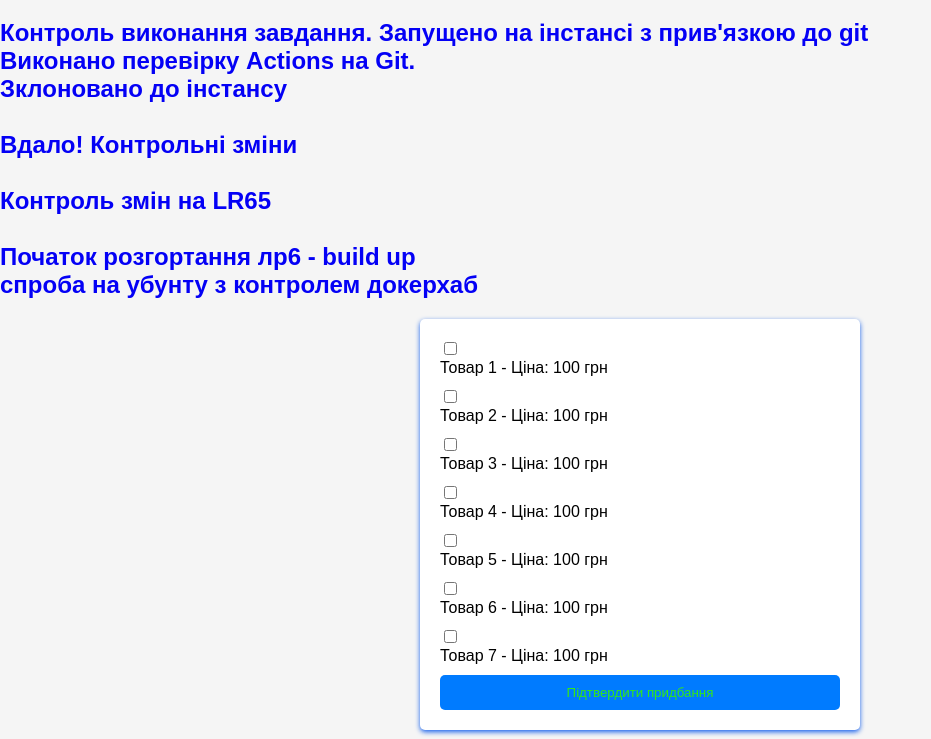
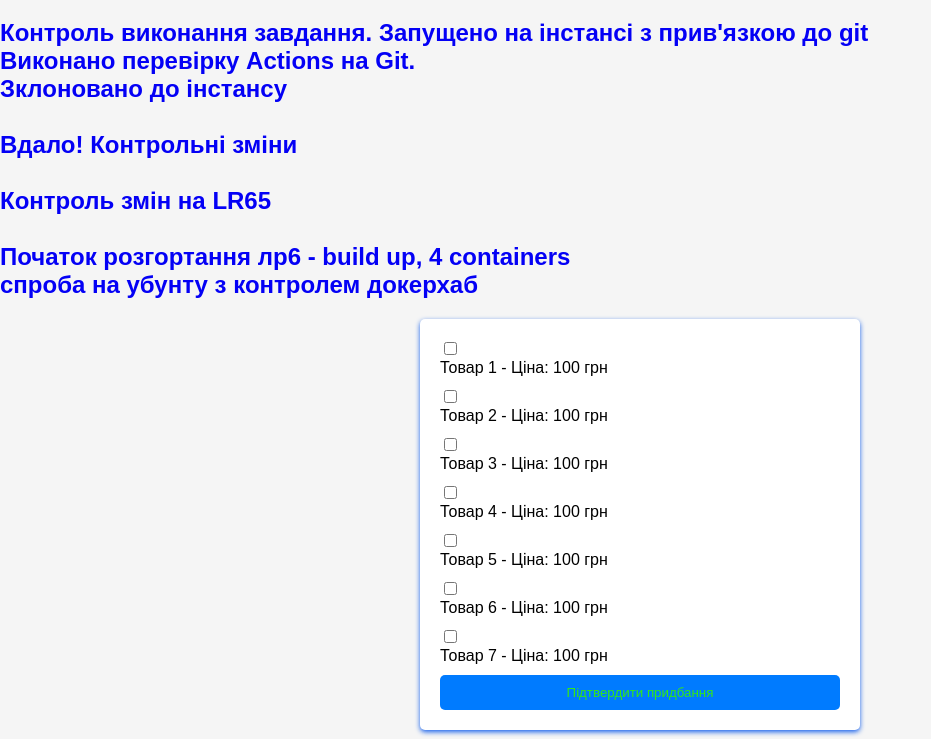
Before and after one commit to mavi-fiot/IITLR45v3ins, a plain HTML site: page index.html in a window 1280 px wide. Shown: the part 61-800 px from the top of the page, without its empty margins (0-931 px from the left). Drawn offline with Linux system fonts and the light colour scheme.

Commit message:
Update index.html

```diff
--- a/index.html
+++ b/index.html
@@ -14,7 +14,7 @@
         <br>Зклоновано до інстансу
         <br><br>Вдало! Контрольні зміни
         <br><br>Контроль змін на LR65<br><br>
-        Початок розгортання лр6 - build up<br>
+        Початок розгортання лр6 - build up, 4 containers<br>
         спроба на убунту з контролем докерхаб<br>
 
     </h2>
```
